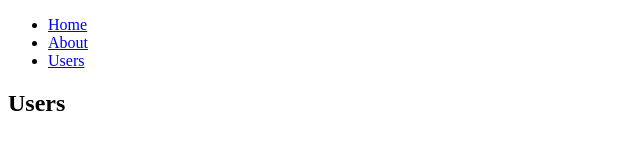
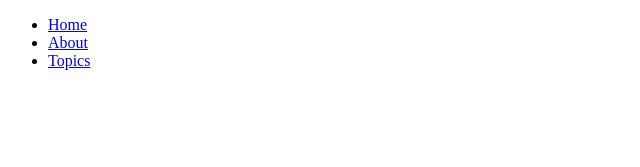
Before and after one commit to wangkaiwd/react-example, a React (Create React App) app: page /users in a window 1280 px wide. Shown: the top 167 px of the page, without its empty margins (0-640 px from the left). Built offline with nearby package versions, Linux system fonts and the light colour scheme.

Commit message:
feat: 通用路由和嵌套路由demo

```diff
--- a/craco.config.js
+++ b/craco.config.js
@@ -4,6 +4,11 @@ module.exports = {
   eslint: {
     enable: false
   },
+  webpackConfig: {
+    entry: {
+      main: './scr/index.jsx'
+    }
+  },
   devServer: {
     open: false
   },
--- /dev/null
+++ b/src/App.jsx
@@ -0,0 +1,14 @@
+import React from 'react';
+import BasicRouting from './router-demo/BasicRouting';
+import NestedRouting from './router-demo/NestedRouting';
+
+function App (props) {
+  return (
+    <div>
+      {/*<BasicRouting/>*/}
+      <NestedRouting/>
+    </div>
+  );
+}
+
+export default App;
--- a/src/App.js
+++ b/src/router-demo/BasicRouting.jsx
@@ -1,3 +1,9 @@
+/**
+ * 建立Index,About,Users3个组件，并通过/,/about,/users来进行路由跳转切换组件
+ *
+ * 需要注意的是`react-router-dom`是在组件中通过Route标签来进行展示，并不是像vue一样通过配置文件，结合router-view来进行展示，
+ * 整体的设计思路还是有很大的区别
+ */
 import React from 'react';
 import { BrowserRouter as Router, Route, Link } from 'react-router-dom';
 
@@ -13,7 +19,7 @@ function Users () {
   return <h2>Users</h2>;
 }
 
-function AppRouter () {
+function BasicRouting () {
   return (
     <Router>
       <div>
@@ -26,17 +32,16 @@ function AppRouter () {
               <Link to="/about/">About</Link>
             </li>
             <li>
-              <Link to="/users/">Users</Link>
+              <Link to="/users">Users</Link>
             </li>
           </ul>
         </nav>
-
         <Route path="/" exact component={Index}/>
-        <Route path="/about/" component={About}/>
-        <Route path="/users/" component={Users}/>
+        <Route path="/about" component={About}/>
+        <Route path="/users" component={Users}/>
       </div>
     </Router>
   );
 }
 
-export default AppRouter;
+export default BasicRouting;
--- /dev/null
+++ b/src/router-demo/NestedRouting.jsx
@@ -0,0 +1,82 @@
+/**
+ * 建立3个一级路由组件： Home,About,Topics
+ * 在topics组件下建立二级路由组件：Topic
+ * 在Topics组件下设置下边的子路由：
+ *  1. 默认子路由： <h3>Please select a topic.</h3>
+ *  2. 通过id设置的动态路由：Topic
+ */
+import React from 'react';
+import { BrowserRouter as Router, Route, Link } from 'react-router-dom';
+
+function NestedRouting () {
+  return (
+    <Router>
+      <div>
+        <Header/>
+        <Route exact path="/" component={Home}/>
+        <Route path="/about" component={About}/>
+        <Route path="/topics" component={Topics}/>
+      </div>
+    </Router>
+  );
+}
+
+function Home () {
+  return <h2>Home</h2>;
+}
+
+function About () {
+  return <h2>About</h2>;
+}
+
+function Topic ({ match }) {
+  return <h3>Requested Param: {match.params.id}</h3>;
+}
+
+function DefaultTopic () {
+  return <h3>Please select a topic</h3>;
+}
+
+function Topics ({ match }) {
+  console.log('match', match);
+  return (
+    <div>
+      <h2>Topics</h2>
+
+      <ul>
+        <li>
+          <Link to={`${match.url}/components`}>Components</Link>
+        </li>
+        <li>
+          <Link to={`${match.url}/props-v-state`}>Props v. State</Link>
+        </li>
+      </ul>
+
+      <Route path={`${match.path}/:id`} component={Topic}/>
+      {/*可以通过和上级路由相同的路径来设置默认子路由，但要注意需要添加exact属性*/}
+      <Route
+        exact
+        path={match.path}
+        component={DefaultTopic}
+      />
+    </div>
+  );
+}
+
+function Header () {
+  return (
+    <ul>
+      <li>
+        <Link to="/">Home</Link>
+      </li>
+      <li>
+        <Link to="/about">About</Link>
+      </li>
+      <li>
+        <Link to="/topics">Topics</Link>
+      </li>
+    </ul>
+  );
+}
+
+export default NestedRouting;
```
Also changed, not shown: src/index.jsx (renamed from src/index.js).
